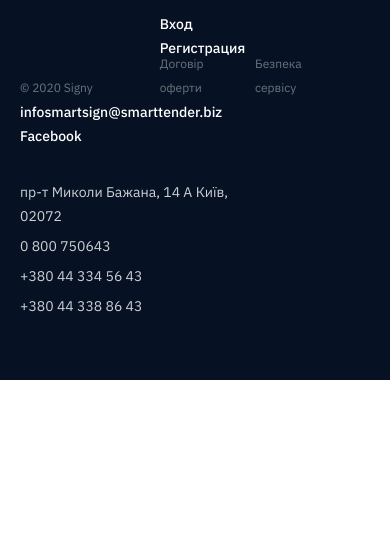
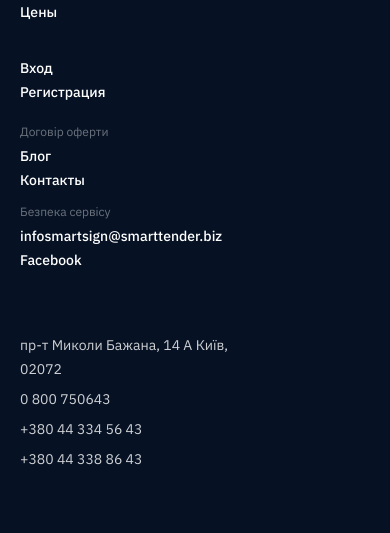
Before and after one commit to obidjon0901/signy-main, a plain HTML site: page index.html in a window 390 px wide. Shown: the part 7474-8007 px from the top of the page. Before the commit the page ends 7854 px from the top, so only its background shows below. Drawn offline with Linux system fonts and the light colour scheme.

Commit message:
footer-responsive created

```diff
--- a/scss/blocks/_footer.scss
+++ b/scss/blocks/_footer.scss
@@ -66,6 +66,9 @@
     .footer__container {
         max-width: 768px;
         flex-wrap: wrap;
+         &:nth-child(5){
+            margin-right: auto;
+         }
     }
 
     .footer__logo {
@@ -74,6 +77,12 @@
 
     }
     .footer__address-list{
-
+        margin-top: 29px;
     }
 }
+@media only screen and (max-width:646px){
+    .footer__container{
+        display: flex;
+        flex-direction: column;
+    }
+}
```
Also changed, not shown: css/main.css.
